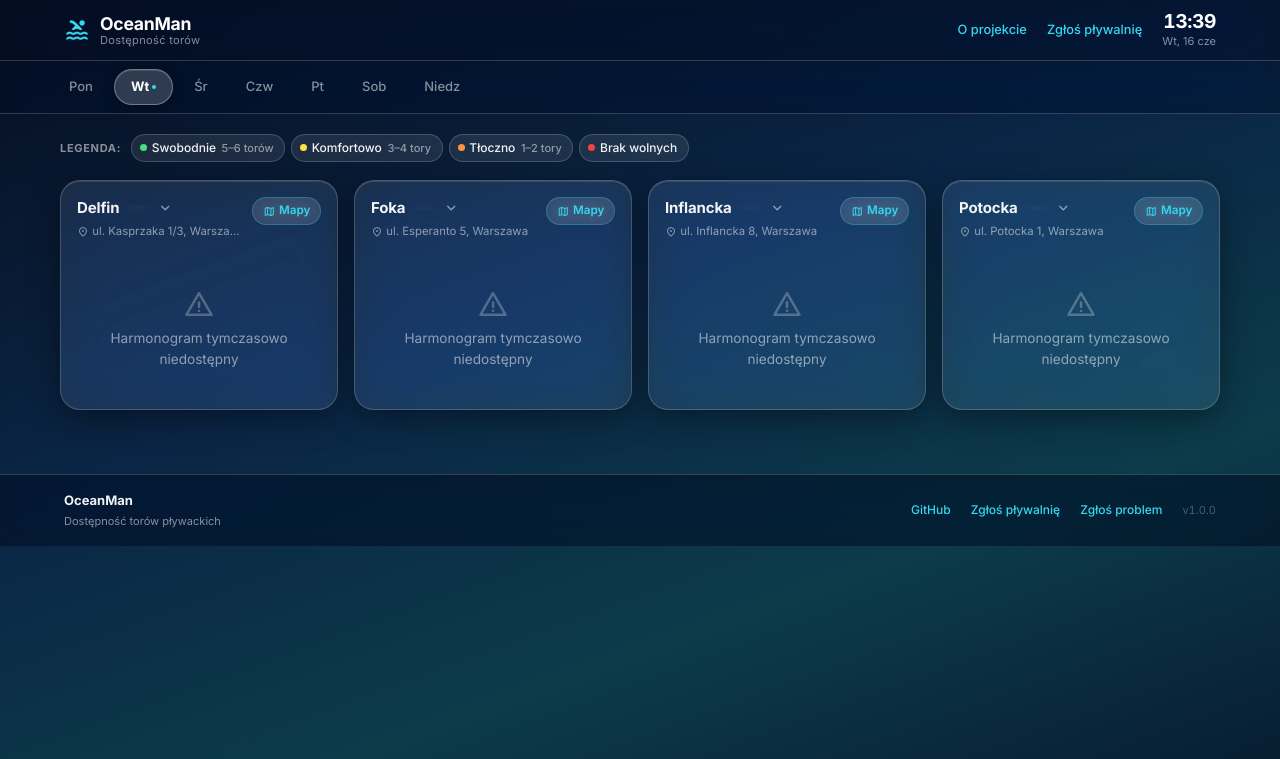
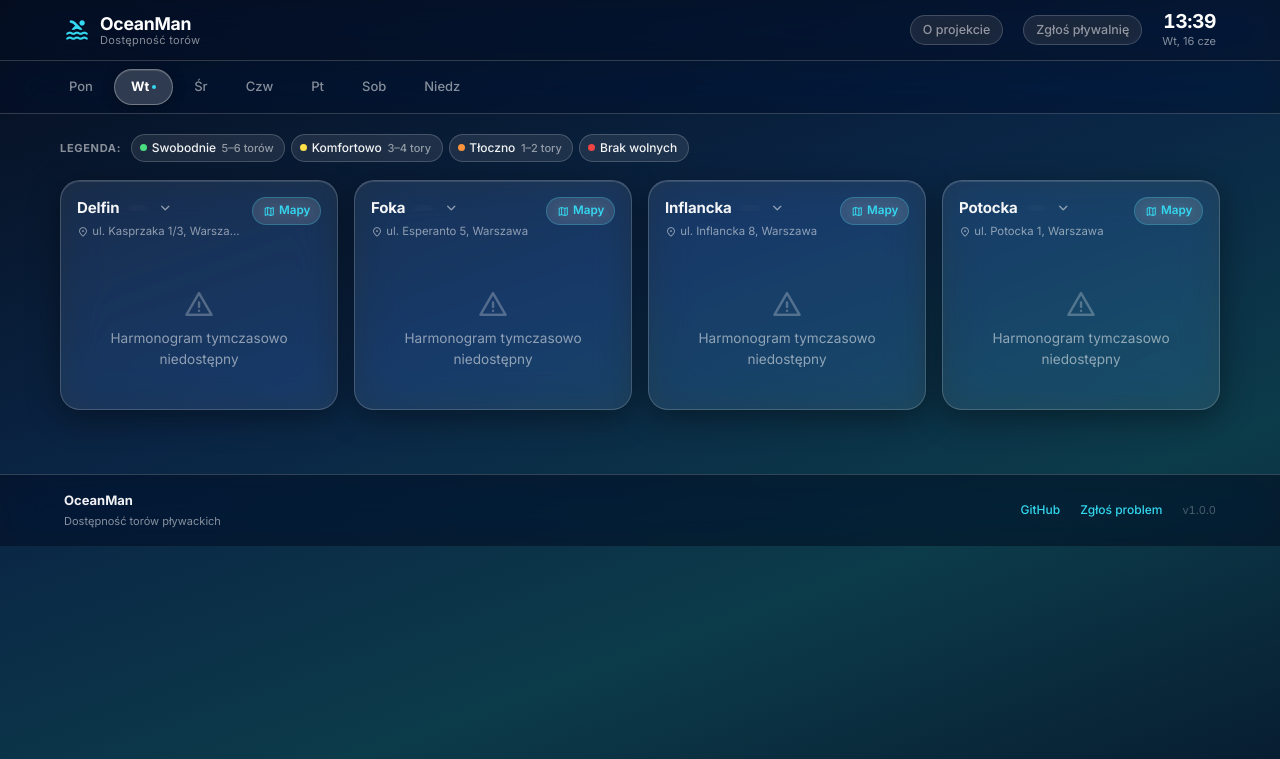
Before and after one commit to hgawryluk/OceanMan, a Flask app: page / in a window 1280 px wide. Shown: the top 759 px of the page. Run offline with Flask 3, Linux system fonts and the light colour scheme; data that the repository does not hold is empty.

Commit message:
Style app bar nav links as glass pills, remove suggest link from footer
Co-Authored-By: Claude Sonnet 4.6 <noreply@anthropic.com>

```diff
--- a/static/style.css
+++ b/static/style.css
@@ -114,14 +114,26 @@ body {
 }
 
 .app-bar__nav-link {
-    font-size: 0.8rem;
+    display: inline-flex;
+    align-items: center;
+    padding: 0.3rem 0.75rem;
+    border-radius: var(--r-pill);
+    background: var(--glass-bg);
+    backdrop-filter: blur(10px);
+    -webkit-backdrop-filter: blur(10px);
+    border: 1px solid var(--glass-border);
+    color: var(--c-muted);
+    font-size: 0.78rem;
     font-weight: 500;
-    color: var(--c-accent);
     text-decoration: none;
-    transition: opacity .15s;
     white-space: nowrap;
+    transition: background .15s, border-color .15s, color .15s;
 }
-.app-bar__nav-link:hover { opacity: 0.72; }
+.app-bar__nav-link:hover {
+    background: var(--glass-bg-strong);
+    border-color: var(--glass-border-strong);
+    color: var(--c-text);
+}
 
 .app-bar__clock { text-align: right; }
 .clock {
--- a/templates/index.html
+++ b/templates/index.html
@@ -202,7 +202,6 @@
         <div class="site-footer__meta">
             {% if last_updated %}<span class="site-footer__updated">Dane z {{ last_updated }}</span>{% endif %}
             <a href="https://github.com/hgawryluk/OceanMan" target="_blank" rel="noopener" class="site-footer__link">GitHub</a>
-            <a href="/suggest" class="site-footer__link">Zgłoś pływalnię</a>
             <a href="https://github.com/hgawryluk/OceanMan/issues/new?labels=bug" target="_blank" rel="noopener" class="site-footer__link">Zgłoś problem</a>
             <span class="site-footer__version">v{{ version }}</span>
         </div>
```
